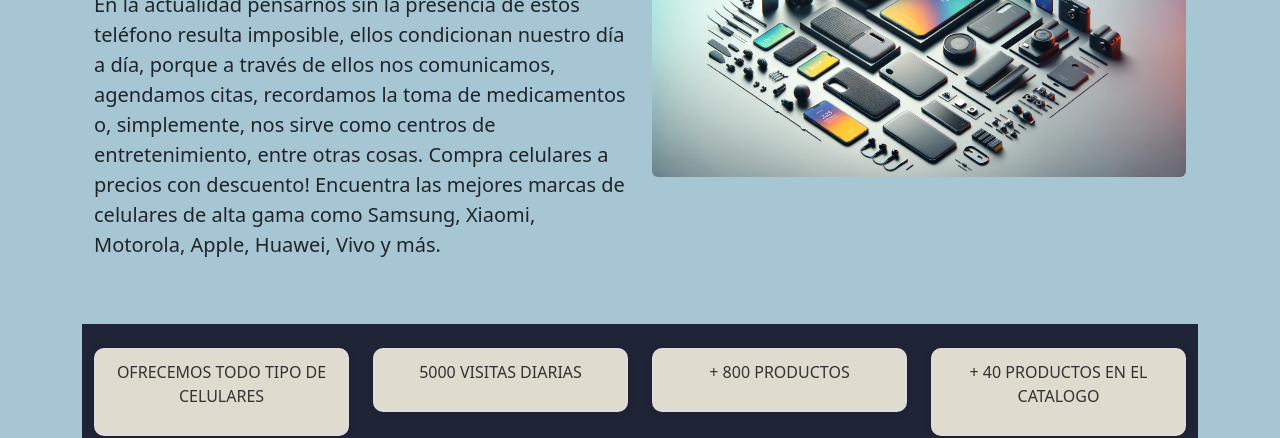
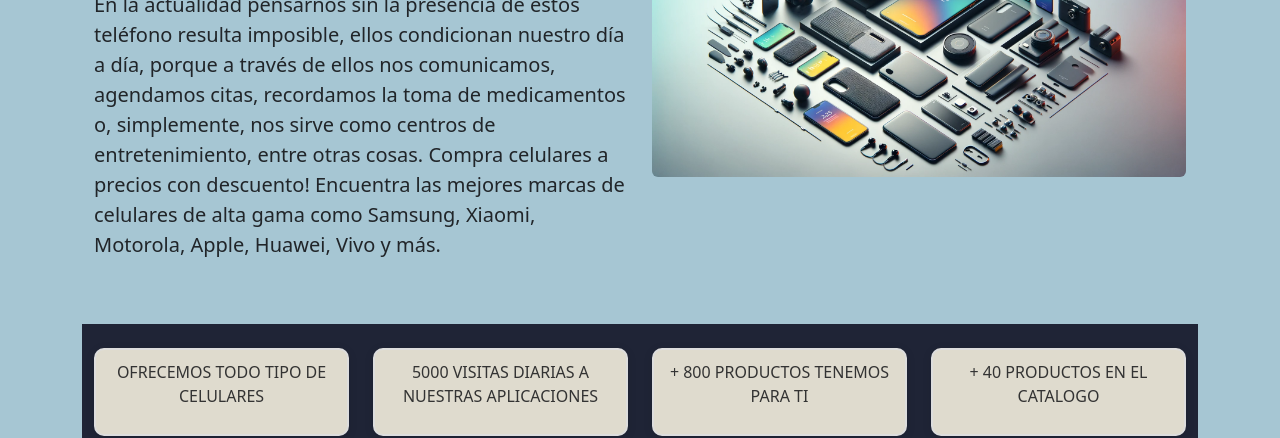
Before and after one commit to EVELINALFAROO/proyecto-final-evelin, a plain HTML site: page acerca de.html in a window 1280 px wide. Shown: the part 539-977 px from the top of the page. Drawn offline with nearby package versions, Linux system fonts and the light colour scheme.

Commit message:
Update acerca de.html

```diff
--- a/acerca de.html
+++ b/acerca de.html
@@ -93,13 +93,13 @@
                 <div class="col-md-3">
                     <div class="square-box">
                         <i class="bi bi-truck fs-1"></i>
-                        <p>5000 VISITAS DIARIAS </p>
+                        <p>5000 VISITAS DIARIAS A NUESTRAS APLICACIONES</p>
                     </div>
                 </div>
                 <div class="col-md-3">
                     <div class="square-box">
                         <i class="bi bi-truck fs-1"></i>
-                        <p>+ 800 PRODUCTOS </p>
+                        <p>+ 800 PRODUCTOS TENEMOS PARA TI</p>
                     </div>
                 </div>
                 <div class="col-md-3">
```
